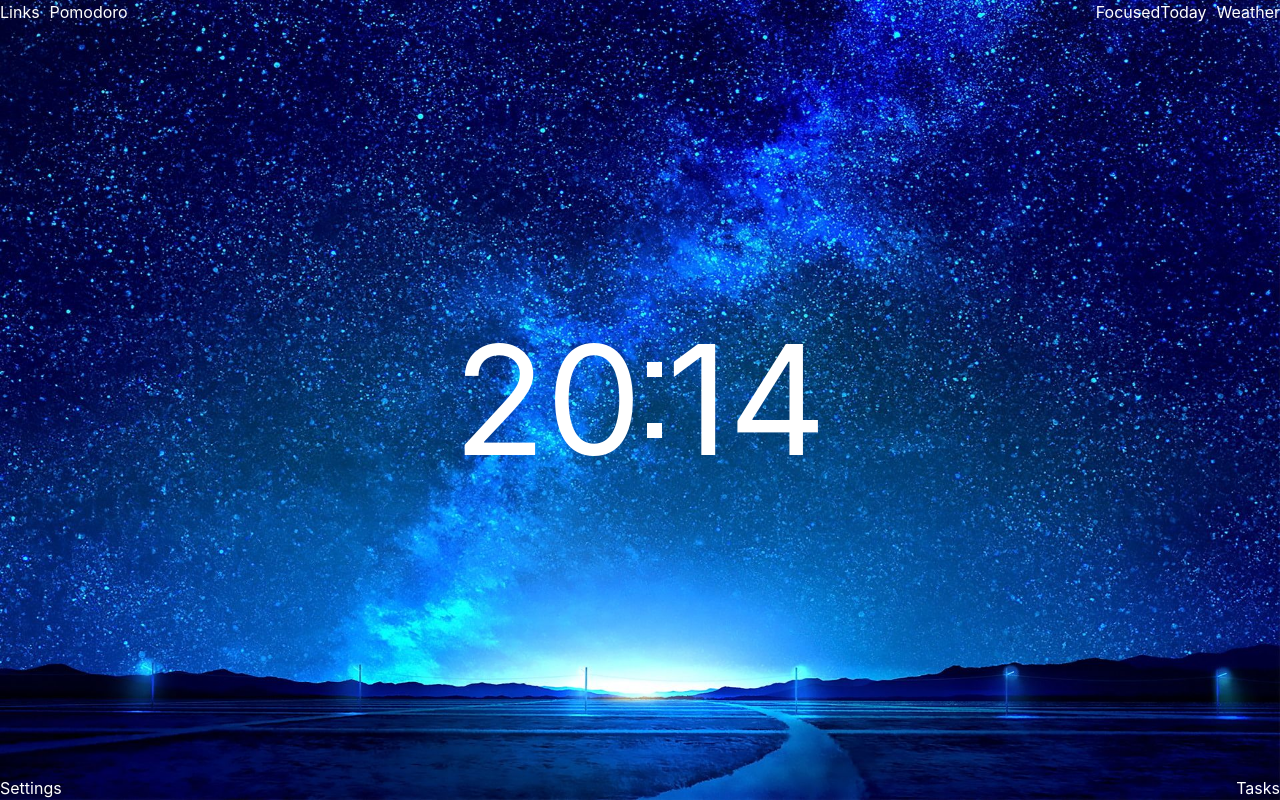
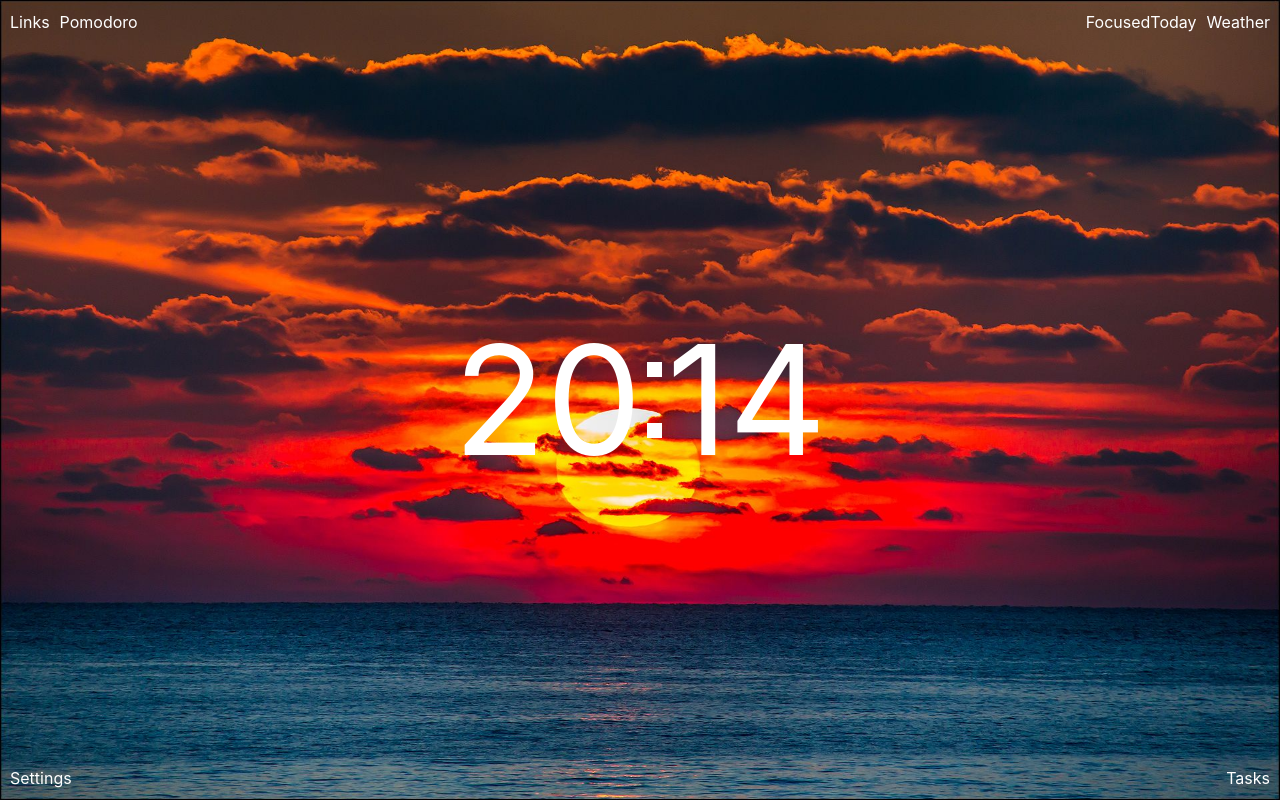
Before and after one commit to MrEvgeniy1989/momentum, a React (Vite) app: page / in a window 1280 px wide. Built offline with nearby package versions, Linux system fonts and the light colour scheme.

Commit message:
feat: Added the useTimeAndImage hook to display the time and change pictures depending on the time of day.

```diff
--- /dev/null
+++ b/src/common/hooks/use-time-and-image.ts
@@ -0,0 +1,32 @@
+import { useEffect, useMemo, useState } from "react";
+
+import image1 from "@/assets/images/01.jpg";
+import image2 from "@/assets/images/02.jpg";
+import image3 from "@/assets/images/03.jpg";
+import image4 from "@/assets/images/04.jpg";
+
+function useTimeAndImage() {
+  const [time, setTime] = useState<Date>(new Date());
+
+  const currentImage = useMemo(() => {
+    const hours = time.getHours();
+    if (hours >= 0 && hours < 6)
+      return image1;
+    if (hours >= 6 && hours < 12)
+      return image2;
+    if (hours >= 12 && hours < 18)
+      return image3;
+    return image4;
+  }, [time]);
+
+  useEffect(() => {
+    const timer = setInterval(() => {
+      setTime(new Date());
+    }, 1000);
+    return () => clearInterval(timer);
+  }, []);
+
+  return { time, currentImage };
+}
+
+export default useTimeAndImage;
--- a/src/entities/time/ui/time.tsx
+++ b/src/entities/time/ui/time.tsx
@@ -1,20 +1,10 @@
-import type { FC } from "react";
-
-import { useEffect, useState } from "react";
-
 import s from "./time.module.scss";
 
-export const Time: FC = () => {
-  const [time, setTime] = useState<Date>(new Date());
+type Props = {
+  time: Date;
+};
 
-  useEffect(() => {
-    const timer = setInterval(() => {
-      setTime(new Date());
-    }, 1000);
-
-    return () => clearInterval(timer);
-  }, []);
-
+export function Time({ time }: Props) {
   const formatTime = (date: Date): string[] => {
     const hours = date.getHours().toString().padStart(2, "0");
     const minutes = date.getMinutes().toString().padStart(2, "0");
@@ -33,4 +23,4 @@ export const Time: FC = () => {
       <div className={s.timeBlock}>{minutes}</div>
     </div>
   );
-};
+}
--- a/src/pages/MainPage/ui/main-content/ui/main-content.tsx
+++ b/src/pages/MainPage/ui/main-content/ui/main-content.tsx
@@ -2,10 +2,14 @@ import { Time } from "@/entities/time/ui/time";
 
 import s from "./main-content.module.scss";
 
-export function MainContent() {
+type Props = {
+  time: Date;
+};
+
+export function MainContent({ time }: Props) {
   return (
     <section className={s.mainContent}>
-      <Time />
+      <Time time={time} />
     </section>
   );
 }
--- a/src/pages/MainPage/ui/main-page.module.scss
+++ b/src/pages/MainPage/ui/main-page.module.scss
@@ -1,6 +1,4 @@
 .mainPage {
-  display: flex;
-  flex-direction: column;
   width: 100%;
   height: 100vh;
 }
@@ -11,3 +9,12 @@
   width: 100%;
   height: 100%;
 }
+
+.container {
+  display: flex;
+  flex-direction: column;
+
+  width: 100%;
+  height: 100%;
+  padding: 10px;
+}
--- a/src/pages/MainPage/ui/main-page.tsx
+++ b/src/pages/MainPage/ui/main-page.tsx
@@ -1,4 +1,4 @@
-import image1 from "@/assets/images/01.jpg";
+import useTimeAndImage from "@/common/hooks/use-time-and-image";
 import { Footer } from "@/pages/MainPage/ui/footer/ui/footer";
 import { Header } from "@/pages/MainPage/ui/header/ui/header";
 import { MainContent } from "@/pages/MainPage/ui/main-content/ui/main-content";
@@ -6,12 +6,16 @@ import { MainContent } from "@/pages/MainPage/ui/main-content/ui/main-content";
 import s from "./main-page.module.scss";
 
 export function MainPage() {
+  const { time, currentImage } = useTimeAndImage();
+
   return (
     <div className={s.mainPage}>
-      <img className={s.image} src={image1} alt="nature" />
-      <Header />
-      <MainContent />
-      <Footer />
+      <img className={s.image} src={currentImage} alt="nature" />
+      <div className={s.container}>
+        <Header />
+        <MainContent time={time} />
+        <Footer />
+      </div>
     </div>
   );
 }
```
